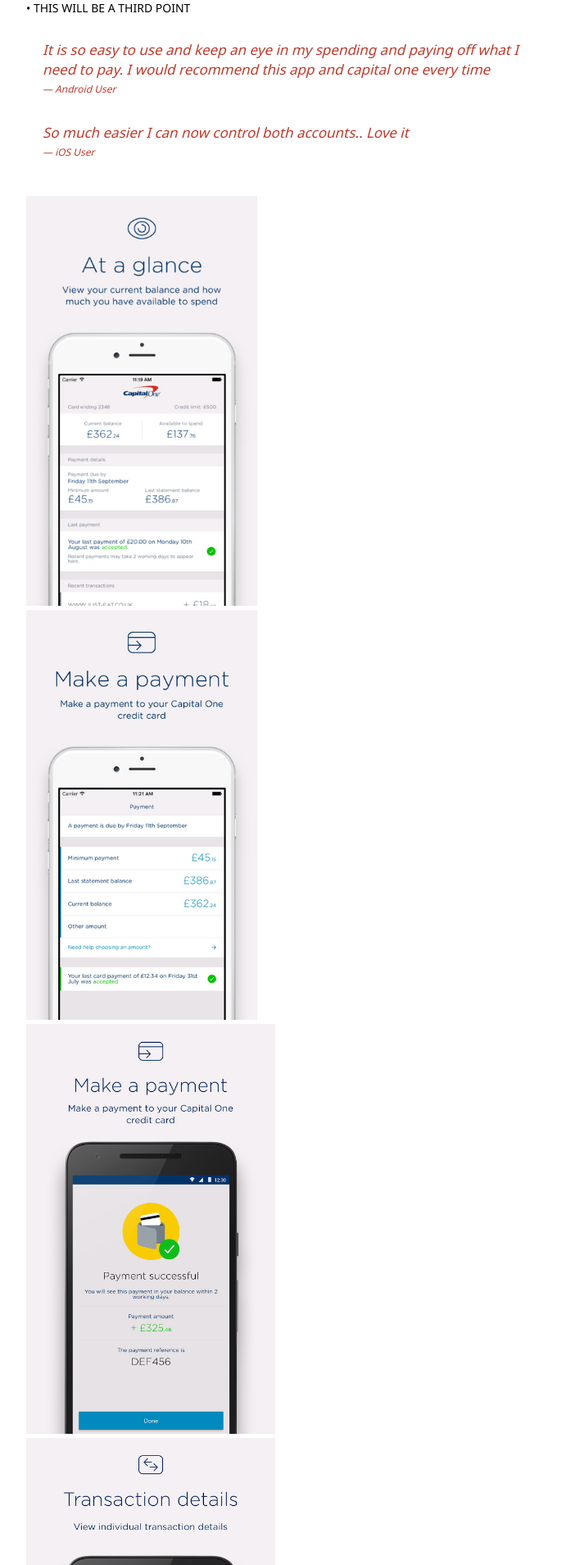
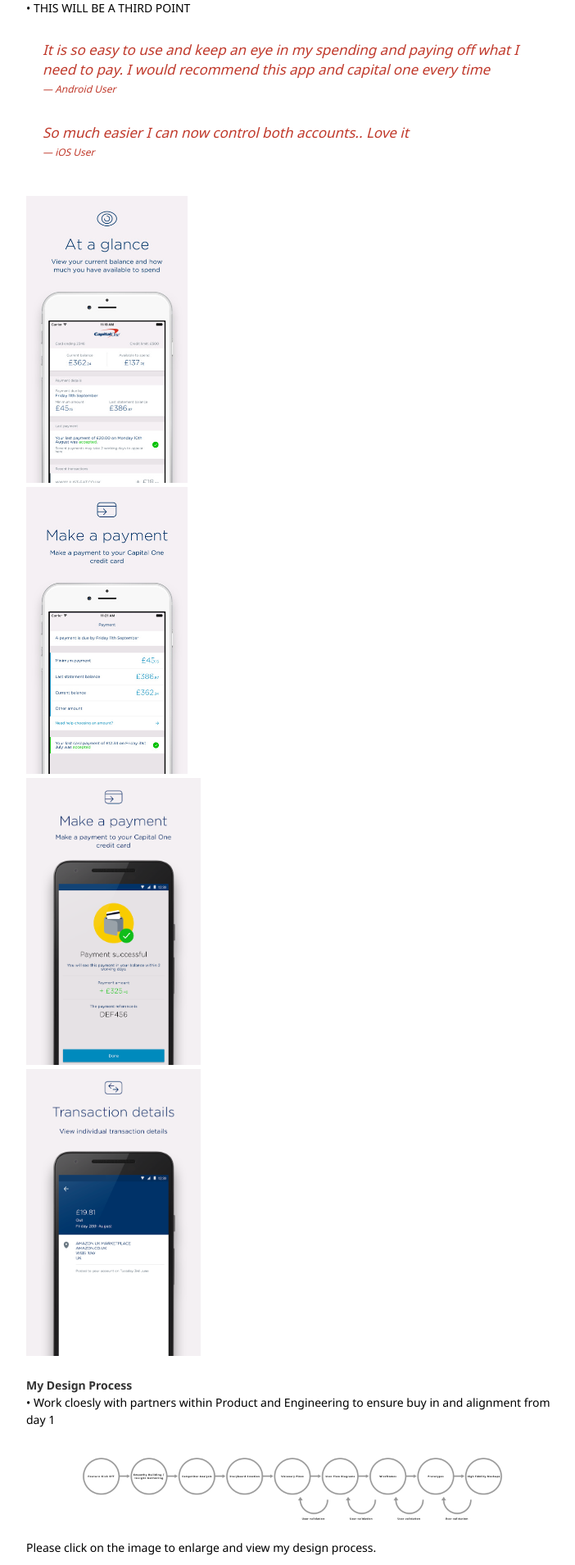
Before and after one commit to syeef/syeefkarim-2016-v0, a Jekyll site: the page built from portfolio/capitalone.md, in a window 1280 px wide. Shown: the part 785-2694 px from the top of the page at 82% size, without its empty margins (279-981 px from the left). Built offline with Jekyll 4.4.1, drawn with Linux system fonts in a browser that asks for light colours.

Commit message:
update capital one page

```diff
--- a/portfolio/capitalone.md
+++ b/portfolio/capitalone.md
@@ -25,13 +25,13 @@ Create a mobile app to allow customers to easily service their accounts, receive
 >So much easier I can now control both accounts.. Love it <cite>iOS User</cite>
 
 <br>
-<img src="/images/posts/capitalone/iOSAAG.png" height="500px">
+<img src="/images/posts/capitalone/iOSAAG.png" height="350px">
 <br>
-<img src="/images/posts/capitalone/iOSPayment.png" height="500px">
+<img src="/images/posts/capitalone/iOSPayment.png" height="350px">
 <br>
-<img src="/images/posts/capitalone/AnroidSuccessfulPayment.png" height="500px">
+<img src="/images/posts/capitalone/AnroidSuccessfulPayment.png" height="350px">
 <br>
-<img src="/images/posts/capitalone/AndroidTransactionDetails.png" height="500px">
+<img src="/images/posts/capitalone/AndroidTransactionDetails.png" height="350px">
 
 **My Design Process**
 • Work cloesly with partners within Product and Engineering to ensure buy in and alignment from day 1
```
